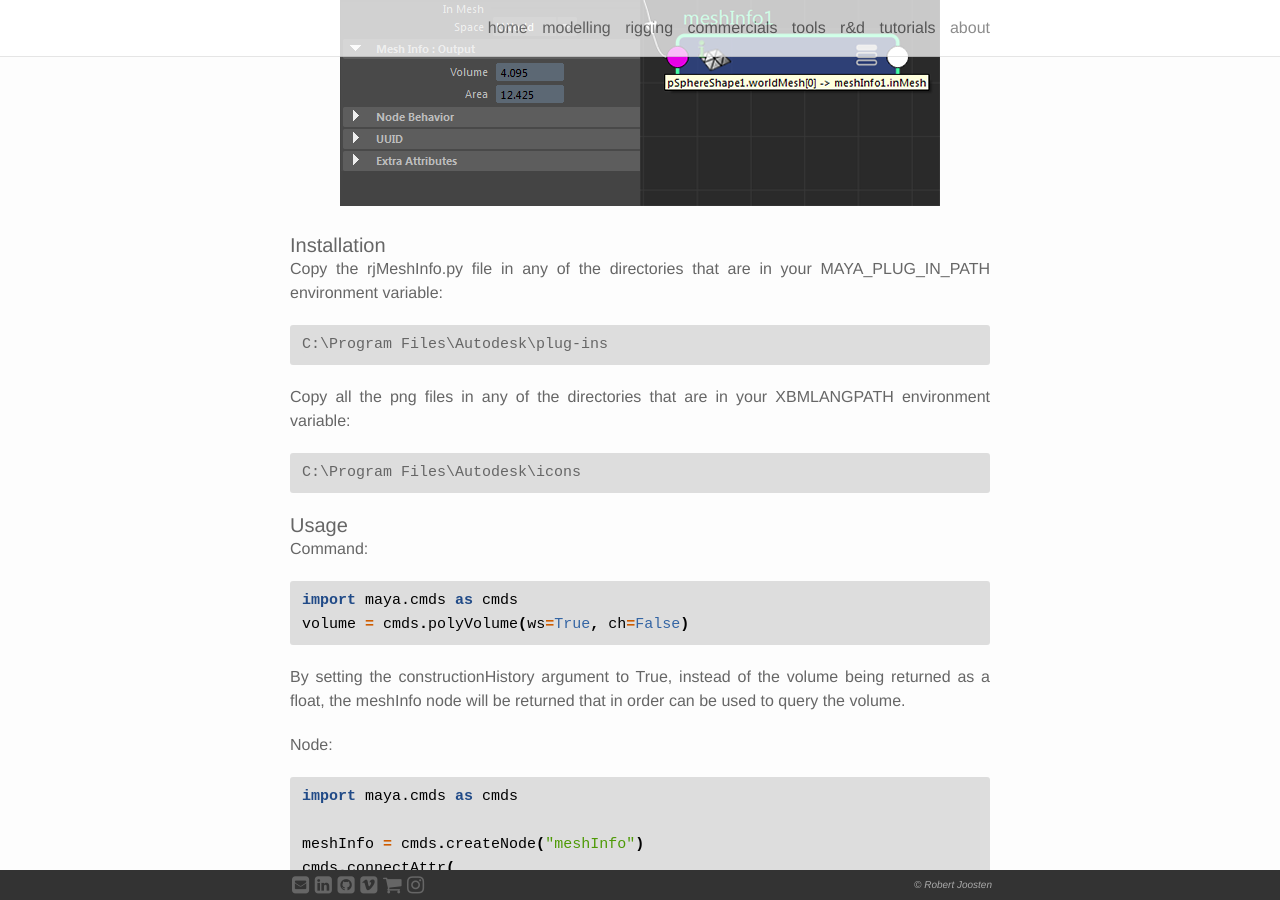
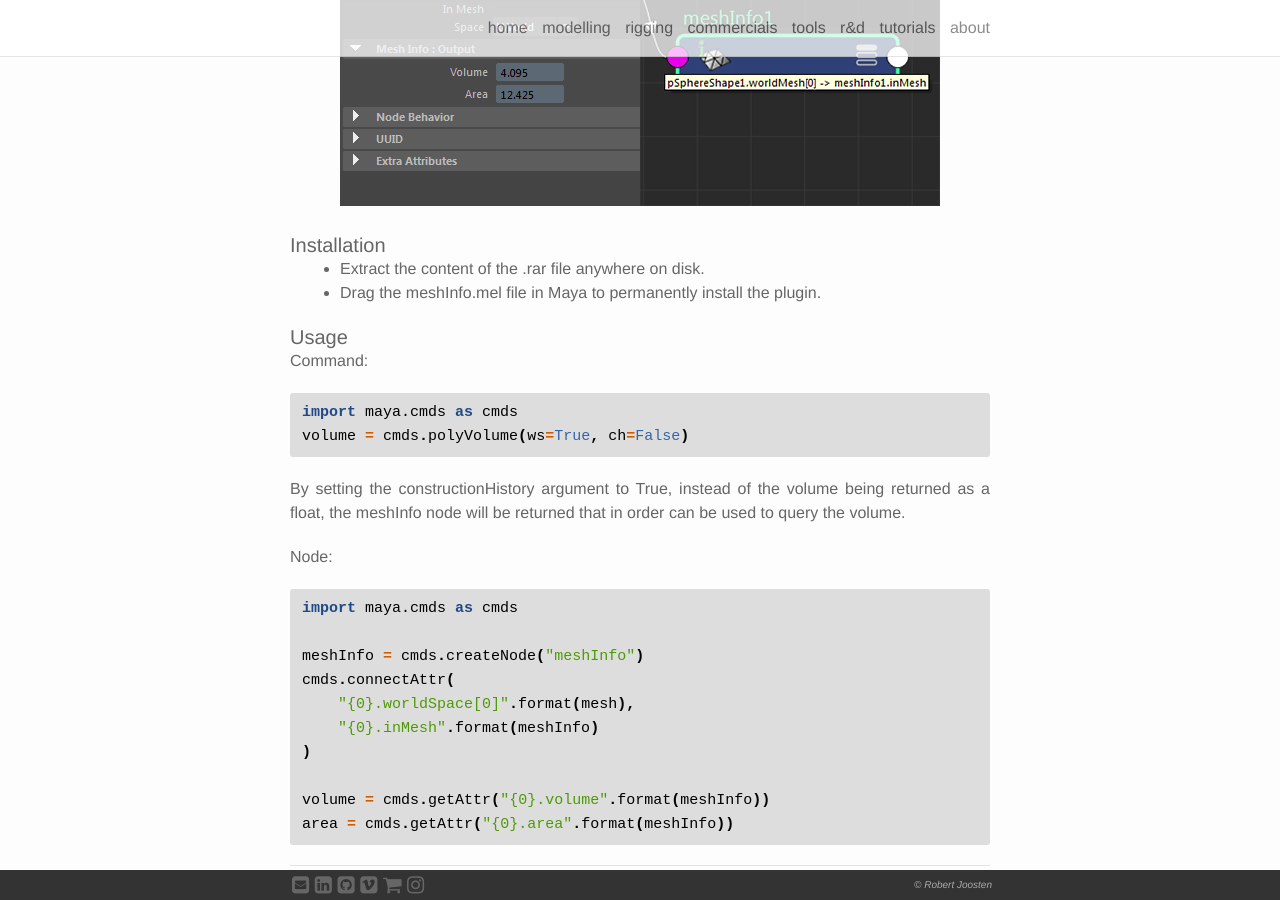
Before and after one commit to robertjoosten/robertjoosten.github.io, a Jekyll site: the page built from _projects/mesh_info.markdown, in a window 1280 px wide and 900 px high, scrolled down 392 px. Built offline with Jekyll 4.4.1, drawn with Linux system fonts in a browser that asks for light colours; nearby versions of some CDN libraries.

Commit message:
update maya-plugin-mesh-info

```diff
--- a/_projects/mesh_info.markdown
+++ b/_projects/mesh_info.markdown
@@ -6,24 +6,17 @@
 date: 2015-11-30 18:00:00
 category: tools
 tag: [tool, python, maya, maya api, custom node, custom command]
-github: https://github.com/robertjoosten/rjMeshInfo
+github: https://github.com/robertjoosten/maya-plugin-mesh-info
 github-docs:
-gumroad: https://gum.co/rjMeshInfo
+gumroad: https://gum.co/maya-plugin-mesh-info
 ---
 <p class="justify">This plug-in will register a node and a command. With the command it will be possible to query the volume of a mesh and with the node you can query not only the volume but also the surface area of all the faces.</p>
 
 <p align="center"><img src="/img/tools/mesh_info_connections.png"/></p>
 
 <h4>Installation</h4>
-<p class="justify">Copy the rjMeshInfo.py file in any of the directories that are in your MAYA_PLUG_IN_PATH environment variable: </p>
-{% highlight text %}
-C:\Program Files\Autodesk\plug-ins
-{% endhighlight %}
-
-<p class="justify">Copy all the png files in any of the directories that are in your XBMLANGPATH environment variable: </p>
-{% highlight text %}
-C:\Program Files\Autodesk\icons
-{% endhighlight %}
+* Extract the content of the .rar file anywhere on disk.
+* Drag the meshInfo.mel file in Maya to permanently install the plugin.
 
 <h4>Usage</h4>
 Command:
```
